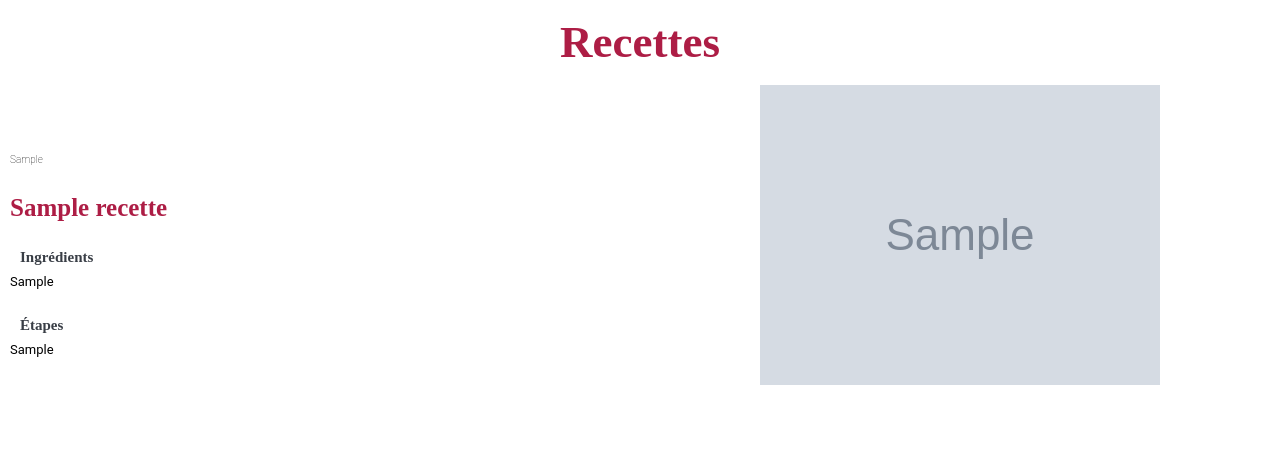
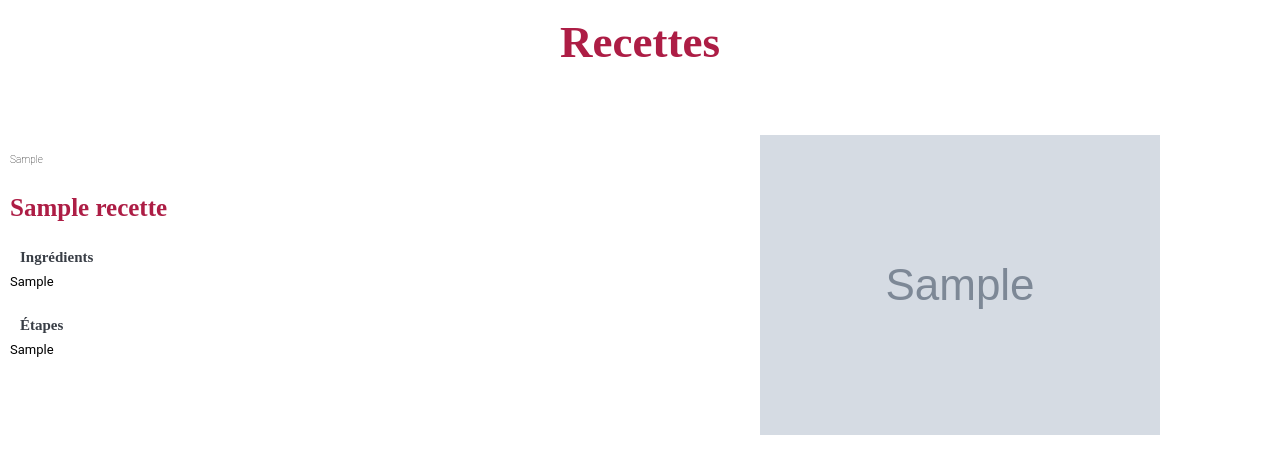
Before and after one commit to appoline33/boite_a_recettes, a PHP site: page /recettes.php in a window 1280 px wide. Shown: the part 55-529 px from the top of the page. Run offline with PHP 8.4, Linux system fonts and the light colour scheme; the visitor is signed in with stand-in values (Sample User, id 1); tables that the repository leaves empty or names only in its code hold one stand-in row (values such as "Sample post"); grey boxes marked "Sample" are stand-in pictures.

```diff
--- a/dist/css/style.css
+++ b/dist/css/style.css
@@ -110,13 +110,19 @@ h1 {
   margin-right: 10px;
 }
 
+.container {
+  display: flex;
+  flex-direction: column;
+}
+
 .recette {
   display: flex;
+  margin-top: 50px;
 }
 
 .texte {
   width: 50%;
-  margin-top: 50px;
+  height: 100%;
 }
 
 .pseudo {
@@ -149,6 +155,7 @@ h1 {
 
 .image {
   width: 50%;
+  height: 100%;
   display: flex;
   justify-content: center;
   align-items: center;
--- a/recettes.php
+++ b/recettes.php
@@ -33,6 +33,7 @@ $req->execute();
 ?>
 
 <!-- Affichage des éléments de la recette -->
+        <div class="container">
             <div class="recette">
                 <!-- Partie textuelle de la recette -->
                 <div class="texte">
@@ -49,7 +50,8 @@ $req->execute();
                 </div>
                 <!-- Partie visuelle de la recette -->
                 <div class="image">
-                <img src="<?= $result["image"] ?>" alt="US Cookies">
+                    <img src="<?= $result["image"] ?>" alt="visuel inaccessible">
+                </div>
             </div>
         </div>
 
--- a/src/style/style.scss
+++ b/src/style/style.scss
@@ -109,22 +109,29 @@ h1{
 // Bouton de déconexion
 .disconnect{
     text-decoration: none;
-    font-family: montserrat;
+    font-family: $font_titre;
     font-size: 15px;
     font-weight: bold;
     color: white;
     margin-right: 10px;
 }
 
+// Recettes générales
+.container{
+    display: flex;
+    flex-direction: column;
+}
+
 // Affichage des recettes
 .recette{
     display: flex;
+    margin-top: 50px;
 }
 
 // Partie textuelle
 .texte{
     width: 50%;
-    margin-top: 50px;
+    height: 100%;
 }
 
 .pseudo{
@@ -160,6 +167,7 @@ h1{
 // Partie visuelle
 .image{
     width: 50%;
+    height: 100%;
     display: flex;
     justify-content: center;
     align-items: center;
```
Also changed, not shown: src/img/crepes.jpeg (added), 1 other file. Lines whose indentation alone changed are shown as unchanged.
